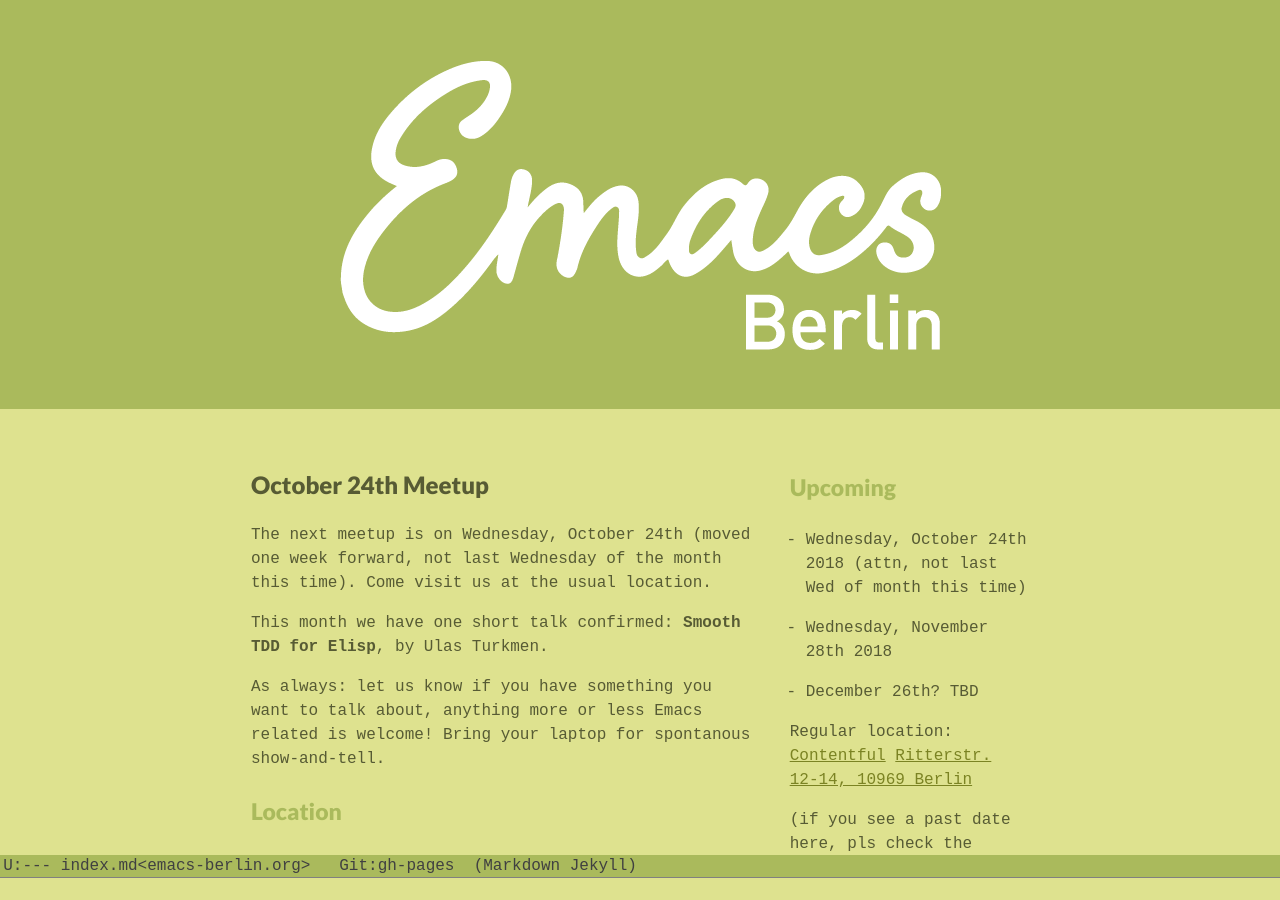
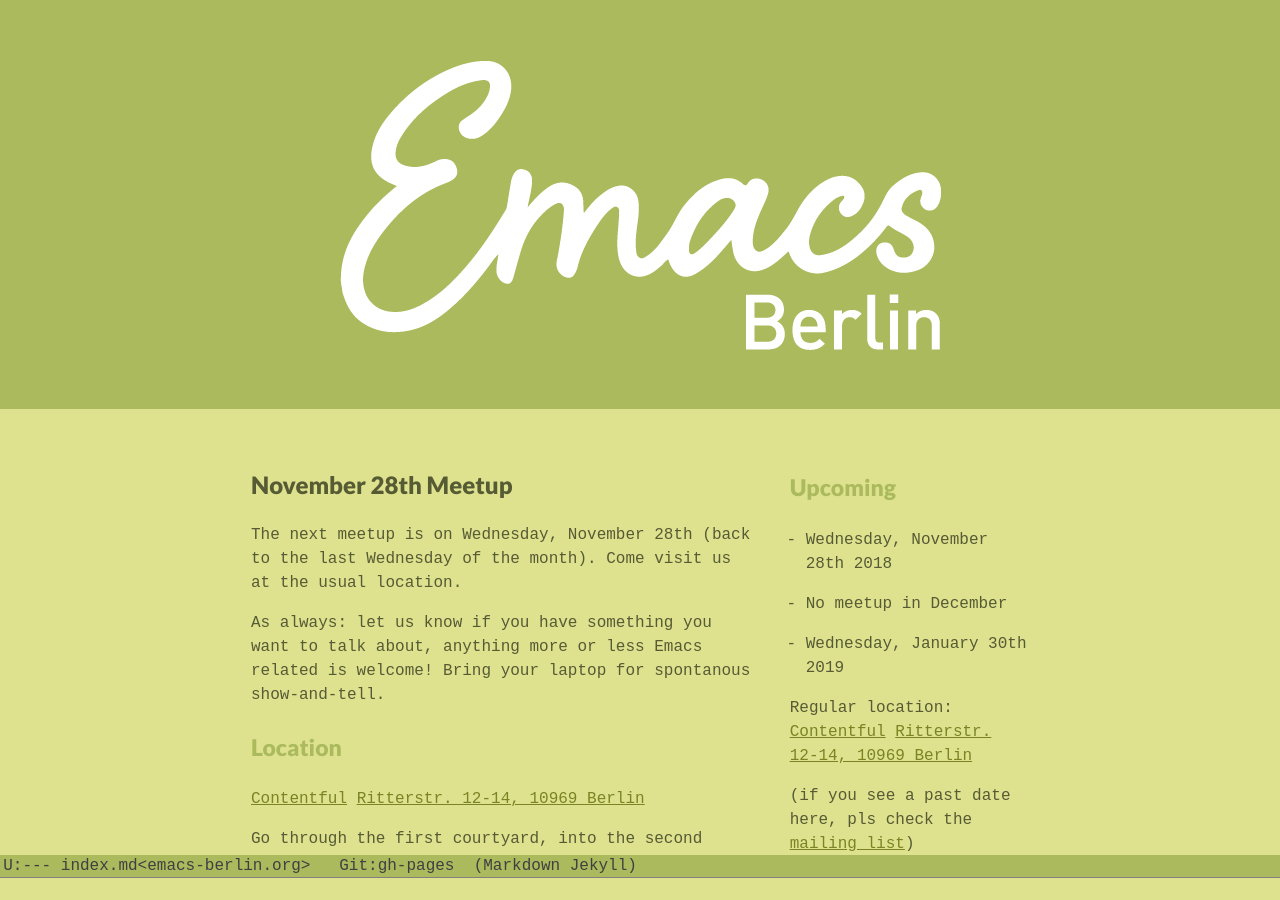
Before and after one commit to emacs-berlin/emacs-berlin.org, a Jekyll site: the page built from index.md, in a window 1280 px wide and 900 px high. Built offline with Jekyll 4.4.1, drawn with Linux system fonts in a browser that asks for light colours.

Commit message:
November meetup, no December

```diff
--- a/index.md
+++ b/index.md
@@ -13,14 +13,10 @@
 
 <section id="below-fold"><div class="row"><div class="medium-8 columns">
 
-#  October 24th Meetup
+#  November 28th Meetup
 
-The next meetup is on Wednesday, October 24th (moved one week forward,
-not last Wednesday of the month this time). Come visit us at the usual
-location.
-
-This month we have one short talk confirmed: **Smooth TDD for Elisp**,
-by Ulas Turkmen.
+The next meetup is on Wednesday, November 28th (back to the last
+Wednesday of the month). Come visit us at the usual location.
 
 As always: let us know if you have something you want to talk about,
 anything more or less Emacs related is welcome! Bring your laptop for
@@ -70,11 +66,11 @@
 <div class="medium-4 columns">
 ### Upcoming
 
-* Wednesday, October 24th 2018 (attn, not last Wed of month this time)
-
 * Wednesday, November 28th 2018
 
-* December 26th? TBD
+* No meetup in December
+
+* Wednesday, January 30th 2019
 
 <!-- Location: [Babbel (Lesson Nine Gmbh)](https://www.babbel.com/)<br> -->
 <!-- Map: [Max-Beer-Straße 2, 10119 Berlin](https://goo.gl/maps/bXK48PS1qmG2) -->
```
